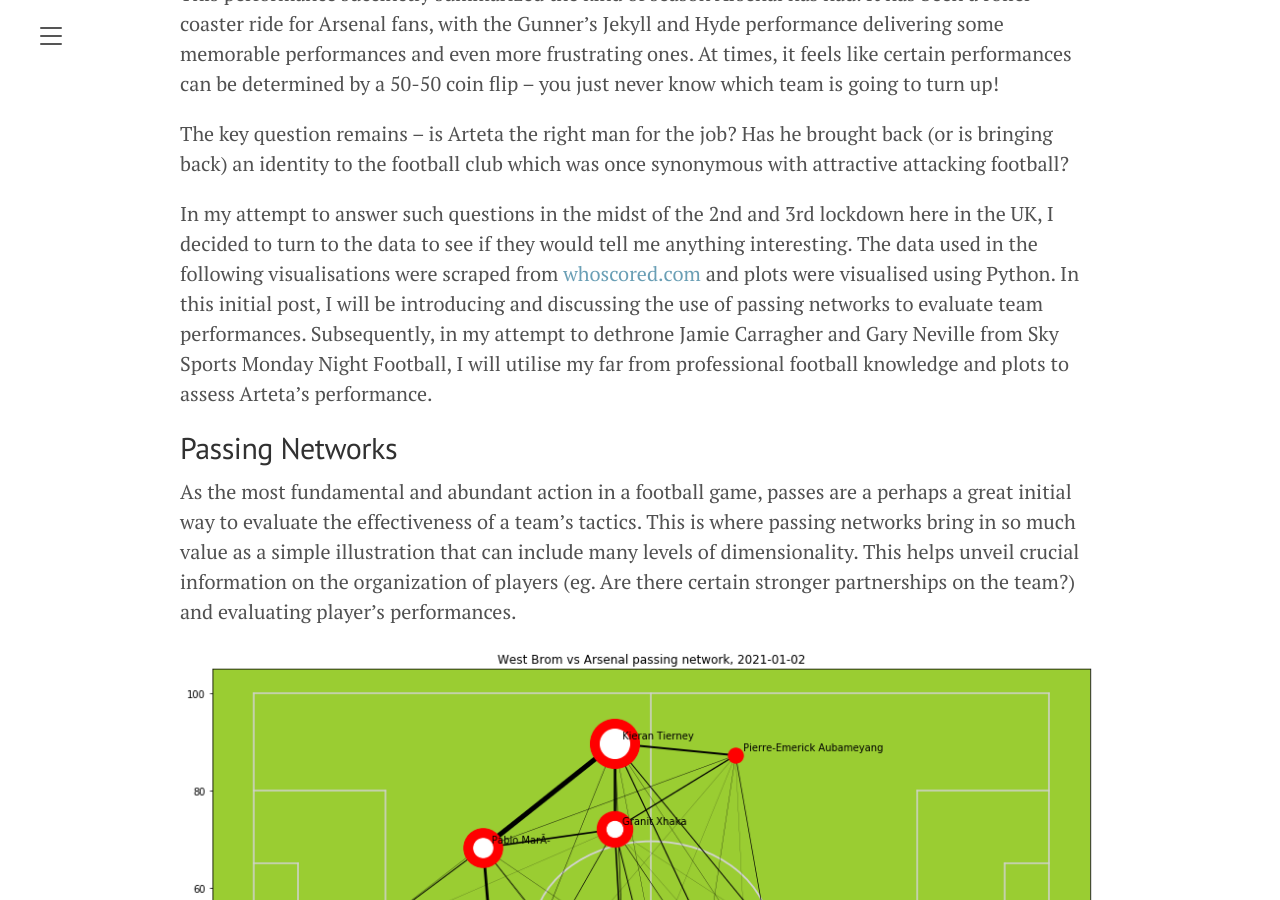
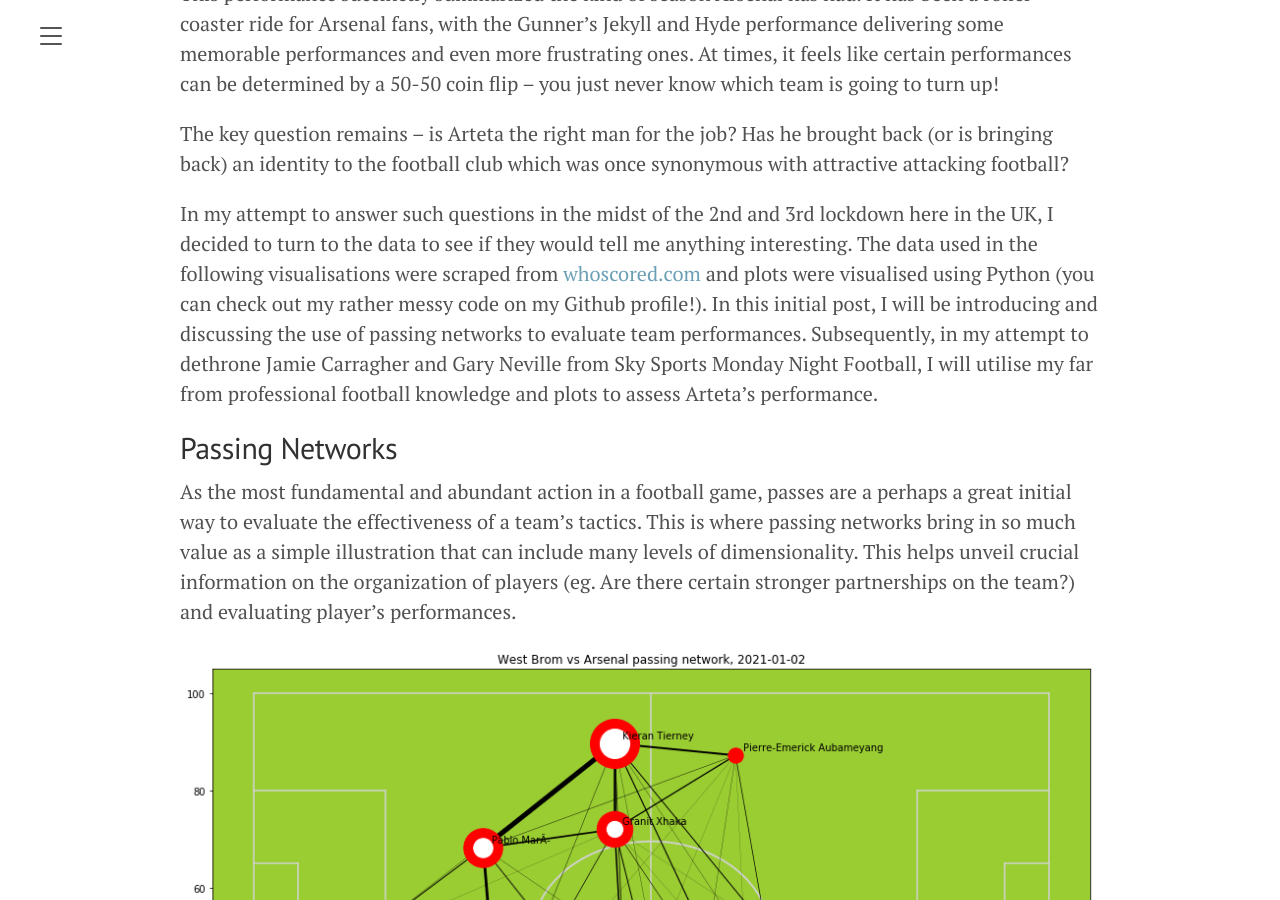
Before and after one commit to chuazy94/zy_blog_2, a Jekyll site: the page built from _posts/2021-04-17-mikel-arteta-50.md, in a window 1280 px wide and 900 px high, scrolled down 1113 px. Built offline with Jekyll 4.4.1, drawn with Linux system fonts in a browser that asks for light colours; formulas are drawn with MathJax 3; some of the changed text lies outside the part shown.

Commit message:
Update 2021-04-17-mikel-arteta-50.md

```diff
--- a/_posts/2021-04-17-mikel-arteta-50.md
+++ b/_posts/2021-04-17-mikel-arteta-50.md
@@ -14,7 +14,7 @@
 
 The key question remains – is Arteta the right man for the job? Has he brought back (or is bringing back) an identity to the football club which was once synonymous with attractive attacking football?
 
-In my attempt to answer such questions in the midst of the 2nd and 3rd lockdown here in the UK, I decided to turn to the data to see if they would tell me anything interesting. The data used in the following visualisations were scraped from <a href="https://www.whoscored.com">whoscored.com</a> and plots were visualised using Python. In this initial post, I will be introducing and discussing the use of passing networks to evaluate team performances. Subsequently, in my attempt to dethrone Jamie Carragher and Gary Neville from Sky Sports Monday Night Football, I will utilise my far from professional football knowledge and plots to assess Arteta's performance.
+In my attempt to answer such questions in the midst of the 2nd and 3rd lockdown here in the UK, I decided to turn to the data to see if they would tell me anything interesting. The data used in the following visualisations were scraped from <a href="https://www.whoscored.com">whoscored.com</a> and plots were visualised using Python (you can check out my rather messy code on my Github profile!). In this initial post, I will be introducing and discussing the use of passing networks to evaluate team performances. Subsequently, in my attempt to dethrone Jamie Carragher and Gary Neville from Sky Sports Monday Night Football, I will utilise my far from professional football knowledge and plots to assess Arteta's performance.
 
 ## Passing Networks
 
@@ -62,4 +62,4 @@
 
 xT is just one of the many footballing metrics out there being developed. The football analytics space is rapidly growing, with many analytics teams coming up with innovative ways to evaluate players performances, analyse team performances to give their clubs an edge. Other metrics include <a href="https://dtai.cs.kuleuven.be/sports/blog/exploring-how-vaep-values-actions"> Valuing Actions by Estimating Probability (VAEP)</a> framework which involves assigning a value to each on the ball movement and analysing its impact on the outcome of the game.
 
-Hopefully this post will provide a rather quick insight on the importance of passing maps and how dynamic they get when we add different dimensions like xT into the fray! Stay tuned for more!
+To answer the initial question I posed- much more analysis has to be conducted to grade Arteta's performance but time is running out for him to turn the tide to his favour. He sorely needs something to change and bring in a good string of results to avoid a complete fan revolt come end of season. Hopefully this post will provide a rather quick insight on the importance of passing maps and how dynamic they get when we add different dimensions like xT into the fray! Stay tuned for more!
```
